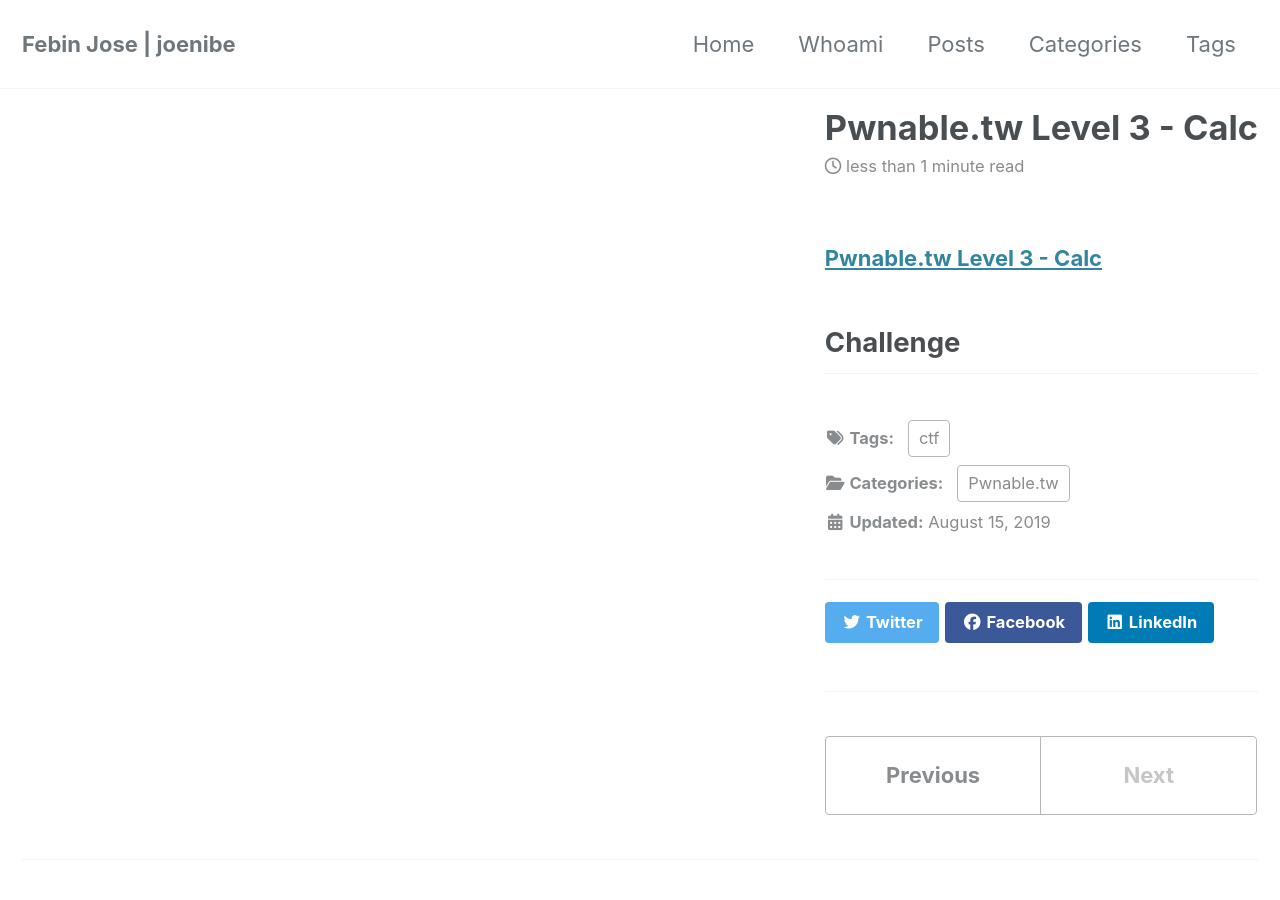
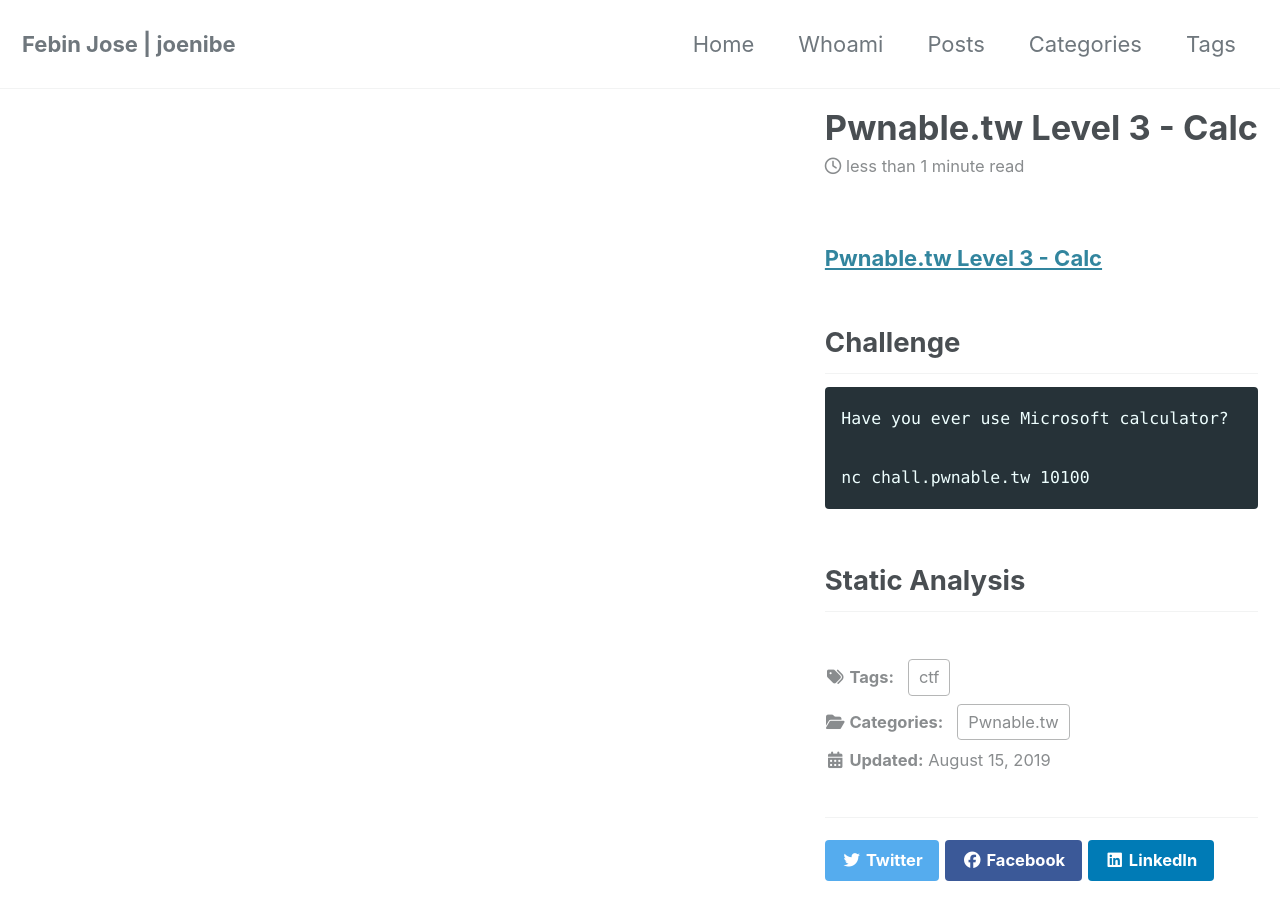
Before and after one commit to JoeNibe/JoeNibe.github.io, a Jekyll site: the page built from _posts/pawnable.tw/2019-08-16-pwnable3-calc.md, in a window 1280 px wide and 900 px high. Built offline with Jekyll 4.4.1, drawn with Linux system fonts in a browser that asks for light colours; cached includes are drawn as plain includes; nearby versions of some CDN libraries.

Commit message:
Update 2019-08-16-pwnable3-calc.md

````diff
--- a/_posts/pawnable.tw/2019-08-16-pwnable3-calc.md
+++ b/_posts/pawnable.tw/2019-08-16-pwnable3-calc.md
@@ -9,3 +9,9 @@
 ### [Pwnable.tw Level 3 - Calc](https://pwnable.tw/challenge/#3)
 
 ## Challenge
+```
+Have you ever use Microsoft calculator?
+
+nc chall.pwnable.tw 10100
+```
+## Static Analysis
````
